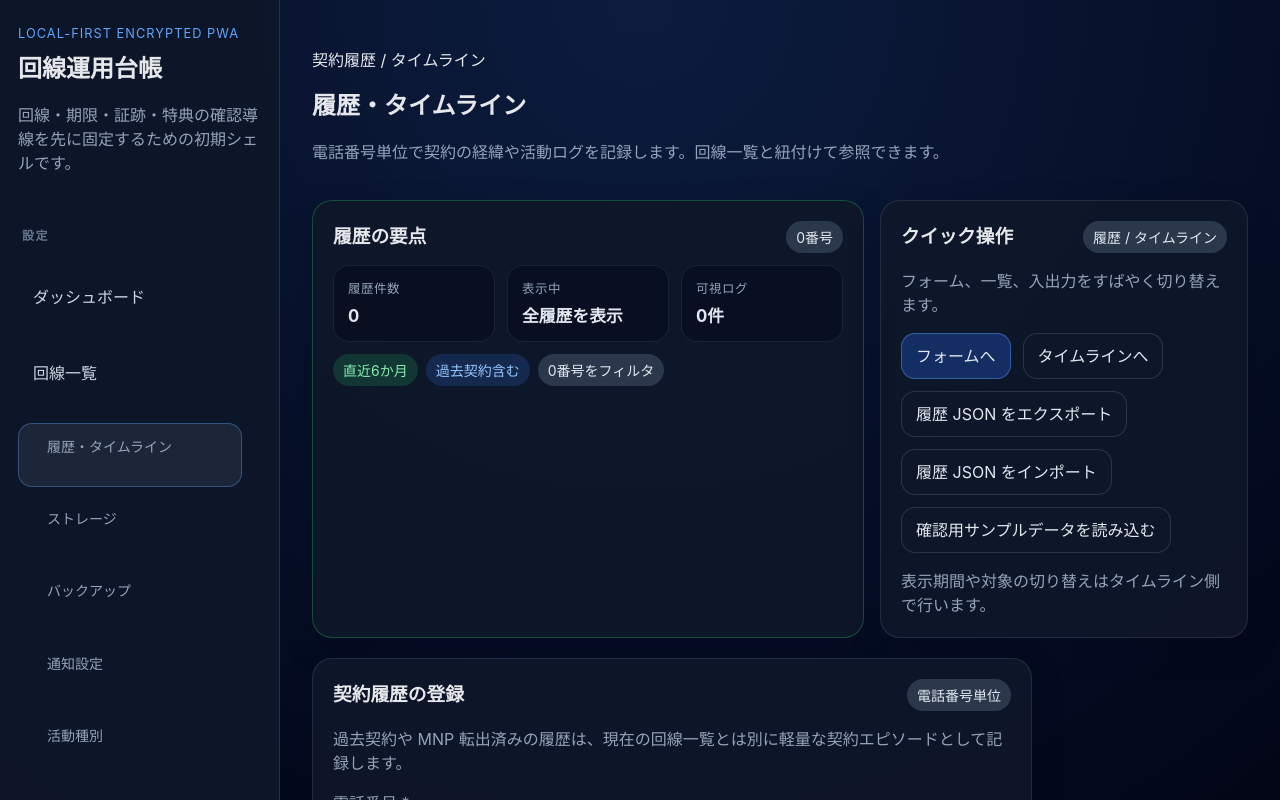
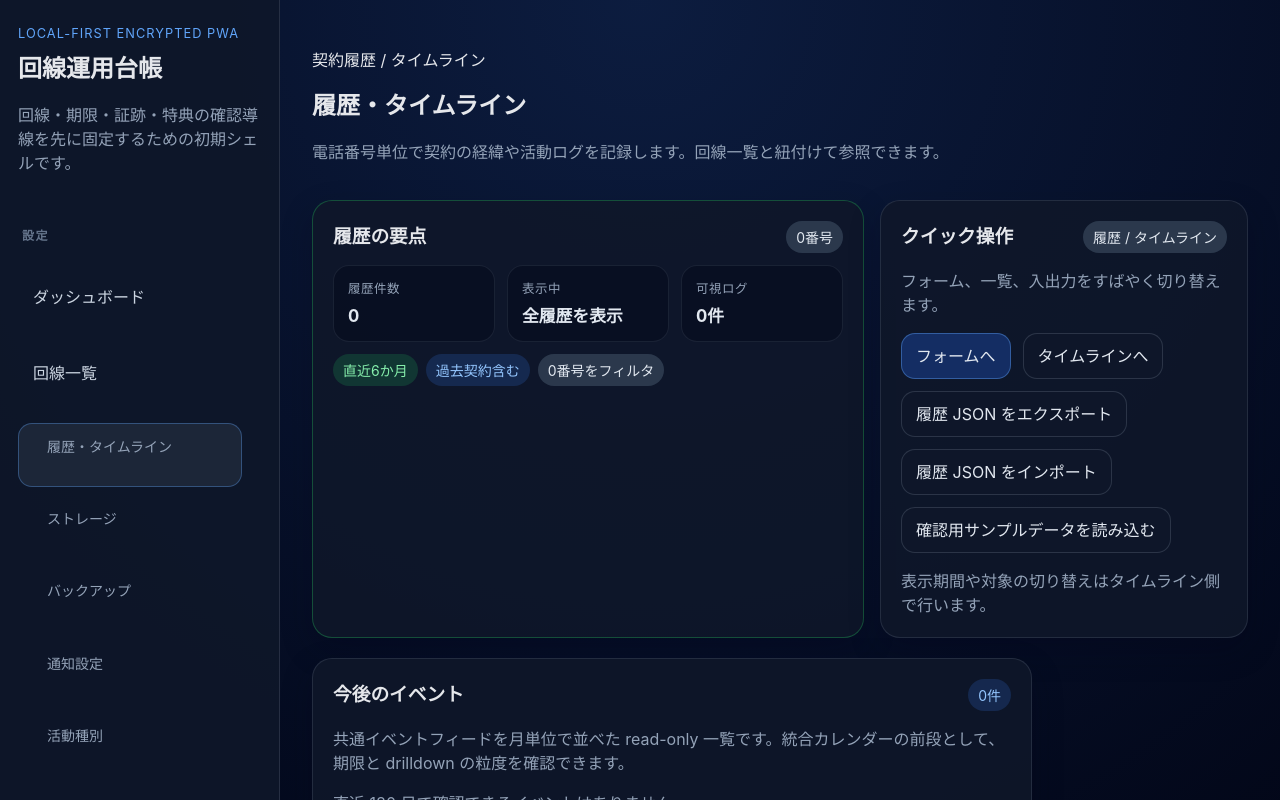
Before and after one commit to Driedsandwich/line-ops-ledger, a React (Vite) app: page /lines/history in a window 1280 px wide. Shown: the top 800 px of the page. Built offline with nearby package versions, Linux system fonts and the light colour scheme.

Commit message:
feat: add upcoming event list (#207)

```diff
--- a/src/lib/lineEvents.ts
+++ b/src/lib/lineEvents.ts
@@ -36,6 +36,7 @@ export type LineEvent = {
   phoneNumber: string;
   carrier: string;
   status: LineDraft['status'];
+  dueDateIso: string | null;
   dueDateLabel: string | null;
   to: string;
   ctaLabel: string;
@@ -47,6 +48,12 @@ export type LineEventGroup = {
   label: string;
   description: string;
   tone: 'danger' | 'warn' | 'info';
+  events: LineEvent[];
+};
+
+export type LineEventMonthGroup = {
+  monthKey: string;
+  monthLabel: string;
   events: LineEvent[];
 };
 
@@ -74,6 +81,26 @@ function formatDateLabel(value: Date): string {
     year: 'numeric',
     month: '2-digit',
     day: '2-digit',
+  }).format(value);
+}
+
+function formatDateIso(value: Date): string {
+  const year = value.getFullYear();
+  const month = String(value.getMonth() + 1).padStart(2, '0');
+  const day = String(value.getDate()).padStart(2, '0');
+  return `${year}-${month}-${day}`;
+}
+
+function formatMonthKey(value: Date): string {
+  const year = value.getFullYear();
+  const month = String(value.getMonth() + 1).padStart(2, '0');
+  return `${year}-${month}`;
+}
+
+function formatMonthLabel(value: Date): string {
+  return new Intl.DateTimeFormat('ja-JP', {
+    year: 'numeric',
+    month: 'long',
   }).format(value);
 }
 
@@ -223,6 +250,7 @@ export function buildLineEventFeed(
             phoneNumber: draft.phoneNumber,
             carrier: draft.carrier,
             status: draft.status,
+            dueDateIso: formatDateIso(safeExitDate),
             dueDateLabel: formatDateLabel(safeExitDate),
             to: `/lines?openDraft=${encodeURIComponent(draft.id)}`,
             ctaLabel: '回線を開く',
@@ -250,6 +278,7 @@ export function buildLineEventFeed(
             phoneNumber: draft.phoneNumber,
             carrier: draft.carrier,
             status: draft.status,
+            dueDateIso: formatDateIso(nextReviewDate),
             dueDateLabel: formatDateLabel(nextReviewDate),
             to: `/lines?openDraft=${encodeURIComponent(draft.id)}`,
             ctaLabel: '回線を開く',
@@ -277,6 +306,7 @@ export function buildLineEventFeed(
             phoneNumber: draft.phoneNumber,
             carrier: draft.carrier,
             status: draft.status,
+            dueDateIso: formatDateIso(endDate),
             dueDateLabel: formatDateLabel(endDate),
             to: `/lines?openDraft=${encodeURIComponent(draft.id)}`,
             ctaLabel: '回線を開く',
@@ -304,6 +334,7 @@ export function buildLineEventFeed(
             phoneNumber: draft.phoneNumber,
             carrier: draft.carrier,
             status: draft.status,
+            dueDateIso: formatDateIso(plannedDate),
             dueDateLabel: formatDateLabel(plannedDate),
             to: `/lines?openDraft=${encodeURIComponent(draft.id)}`,
             ctaLabel: '回線を開く',
@@ -331,6 +362,7 @@ export function buildLineEventFeed(
             phoneNumber: draft.phoneNumber,
             carrier: draft.carrier,
             status: draft.status,
+            dueDateIso: formatDateIso(expiryDate),
             dueDateLabel: formatDateLabel(expiryDate),
             to: `/lines?openDraft=${encodeURIComponent(draft.id)}`,
             ctaLabel: '回線を開く',
@@ -358,6 +390,7 @@ export function buildLineEventFeed(
             phoneNumber: draft.phoneNumber,
             carrier: draft.carrier,
             status: draft.status,
+            dueDateIso: formatDateIso(freeOptionDate),
             dueDateLabel: formatDateLabel(freeOptionDate),
             to: `/lines?openDraft=${encodeURIComponent(draft.id)}`,
             ctaLabel: '回線を開く',
@@ -394,6 +427,7 @@ export function buildLineEventFeed(
         phoneNumber: draft.phoneNumber,
         carrier: draft.carrier,
         status: draft.status,
+        dueDateIso: formatDateIso(deadlineDate),
         dueDateLabel: formatDateLabel(deadlineDate),
         to: `/lines?openDraft=${encodeURIComponent(draft.id)}&focusSection=benefits`,
         ctaLabel: '特典を確認',
@@ -426,6 +460,7 @@ export function buildLineEventFeed(
             phoneNumber: draft.phoneNumber,
             carrier: draft.carrier,
             status: draft.status,
+            dueDateIso: formatDateIso(debtClearDate),
             dueDateLabel: formatDateLabel(debtClearDate),
             to: `/lines?openDraft=${encodeURIComponent(draft.id)}&focusSection=fiber`,
             ctaLabel: '光回線詳細を開く',
@@ -469,6 +504,7 @@ export function buildLineEventFeed(
           phoneNumber: draft.phoneNumber,
           carrier: draft.carrier,
           status: draft.status,
+          dueDateIso: usageSummary.lastActivityDate ?? null,
           dueDateLabel: usageSummary.lastActivityDate ? formatDateLabel(parseReviewDate(usageSummary.lastActivityDate) ?? today) : null,
           to: target.route,
           ctaLabel: '不足種別を確認',
@@ -491,6 +527,7 @@ export function buildLineEventFeed(
           phoneNumber: draft.phoneNumber,
           carrier: draft.carrier,
           status: draft.status,
+          dueDateIso: null,
           dueDateLabel: null,
           to: draft.phoneNumber
             ? buildHistoryLink(draft.phoneNumber, 'inactiveLine')
@@ -516,6 +553,7 @@ export function buildLineEventFeed(
               phoneNumber: draft.phoneNumber,
               carrier: draft.carrier,
               status: draft.status,
+              dueDateIso: formatDateIso(latestActivityDateObj),
               dueDateLabel: formatDateLabel(latestActivityDateObj),
               to: draft.phoneNumber
                 ? buildHistoryLink(draft.phoneNumber, 'inactiveLine')
@@ -601,3 +639,72 @@ export function groupLineEventsBySeverity(events: LineEvent[]): LineEventGroup[]
 
   return groups;
 }
+
+function getEventDueDate(event: LineEvent): Date | null {
+  if (!event.dueDateIso) {
+    return null;
+  }
+
+  return parseReviewDate(event.dueDateIso);
+}
+
+export function groupLineEventsByMonth(
+  events: LineEvent[],
+  today: Date = new Date(),
+  options: { lookaheadDays?: number; overdueDays?: number } = {},
+): LineEventMonthGroup[] {
+  const lookaheadDays = options.lookaheadDays ?? 180;
+  const overdueDays = options.overdueDays ?? 30;
+
+  const lowerBound = startOfDay(today);
+  lowerBound.setDate(lowerBound.getDate() - overdueDays);
+
+  const upperBound = startOfDay(today);
+  upperBound.setDate(upperBound.getDate() + lookaheadDays);
+
+  const severityRank: Record<EventSeverity, number> = {
+    critical: 0,
+    warning: 1,
+    watch: 2,
+  };
+
+  const datedEvents = events
+    .map((event) => ({ event, dueDate: getEventDueDate(event) }))
+    .filter((item): item is { event: LineEvent; dueDate: Date } => item.dueDate != null)
+    .filter(({ dueDate }) => dueDate >= lowerBound && dueDate <= upperBound)
+    .sort((a, b) => {
+      const dueDateDiff = a.dueDate.getTime() - b.dueDate.getTime();
+      if (dueDateDiff !== 0) {
+        return dueDateDiff;
+      }
+
+      const severityDiff = severityRank[a.event.severity] - severityRank[b.event.severity];
+      if (severityDiff !== 0) {
+        return severityDiff;
+      }
+
+      if (a.event.draftName !== b.event.draftName) {
+        return a.event.draftName.localeCompare(b.event.draftName, 'ja');
+      }
+
+      return a.event.title.localeCompare(b.event.title, 'ja');
+    });
+
+  const grouped = new Map<string, LineEventMonthGroup>();
+  for (const item of datedEvents) {
+    const monthKey = formatMonthKey(item.dueDate);
+    const existing = grouped.get(monthKey);
+    if (existing) {
+      existing.events.push(item.event);
+      continue;
+    }
+
+    grouped.set(monthKey, {
+      monthKey,
+      monthLabel: formatMonthLabel(item.dueDate),
+      events: [item.event],
+    });
+  }
+
+  return Array.from(grouped.values());
+}
--- a/src/pages/HistoryPage.tsx
+++ b/src/pages/HistoryPage.tsx
@@ -1,7 +1,7 @@
 import { Fragment, useEffect, useMemo, useRef, useState } from 'react';
 import { Link, useSearchParams } from 'react-router-dom';
 import { lineDraftStore, normalizePhoneNumber, type LineDraft } from '../lib/lineDrafts';
-import { buildLineEventFeed, type LineEvent } from '../lib/lineEvents';
+import { buildLineEventFeed, groupLineEventsByMonth, type LineEvent, type LineEventMonthGroup } from '../lib/lineEvents';
 import {
   createLineHistoryEntry,
   lineHistoryStore,
@@ -607,6 +607,16 @@ function formatDate(value: string): string {
   return new Intl.DateTimeFormat('ja-JP', { year: 'numeric', month: '2-digit', day: '2-digit' }).format(date);
 }
 
+function formatDaysUntilLabel(daysUntil: number): string {
+  if (daysUntil < 0) {
+    return `${Math.abs(daysUntil)}日超過`;
+  }
+  if (daysUntil === 0) {
+    return '今日';
+  }
+  return `あと${daysUntil}日`;
+}
+
 function calculateContractDurationDays(contractStartDate: string, contractEndDate: string): number | null {
   const start = parseDate(contractStartDate);
   const end = parseDate(contractEndDate);
@@ -796,6 +806,10 @@ export function HistoryPage(): JSX.Element {
 
     return lineEvents.filter((event) => event.draftId === quickActivityDraft.id).slice(0, 3);
   }, [lineEvents, quickActivityDraft]);
+  const upcomingEventGroups = useMemo<LineEventMonthGroup[]>(
+    () => groupLineEventsByMonth(lineEvents, today, { lookaheadDays: 180, overdueDays: 30 }),
+    [lineEvents, today],
+  );
   const activityDateQuickPicks = useMemo(
     () => getActivityDateQuickPicks(todayDateString, lineHistoryForm.contractStartDate, matchingHistorySuggestion?.latestActivityDate ?? ''),
     [lineHistoryForm.contractStartDate, matchingHistorySuggestion?.latestActivityDate, todayDateString],
@@ -1495,6 +1509,67 @@ export function HistoryPage(): JSX.Element {
             </div>
           ) : null}
           <p className="muted" style={{ marginBottom: 0 }}>表示期間や対象の切り替えはタイムライン側で行います。</p>
+        </article>
+      </section>
+
+      <section className="card-grid card-grid--single">
+        <article className="card">
+          <div className="card__header">
+            <h3>今後のイベント</h3>
+            <span className="badge badge--info">
+              {upcomingEventGroups.reduce((total, group) => total + group.events.length, 0)}件
+            </span>
+          </div>
+          <p className="muted">
+            共通イベントフィードを月単位で並べた read-only 一覧です。統合カレンダーの前段として、期限と drilldown の粒度を確認できます。
+          </p>
+          {upcomingEventGroups.length === 0 ? (
+            <p className="muted">直近 180 日で確認できるイベントはありません。</p>
+          ) : (
+            <div className="stack" style={{ gap: '12px' }}>
+              {upcomingEventGroups.map((group) => (
+                <section key={group.monthKey} className="detail-panel history-event-group">
+                  <div className="card__header">
+                    <h4 style={{ margin: 0 }}>{group.monthLabel}</h4>
+                    <span className="badge">{group.events.length}件</span>
+                  </div>
+                  <ul className="dashboard-event-list">
+                    {group.events.map((event) => {
+                      const severityTone = event.severity === 'critical' ? 'danger' : event.severity === 'warning' ? 'warn' : 'info';
+                      const dueDate = event.dueDateIso ? new Date(`${event.dueDateIso}T00:00:00`) : null;
+                      const daysUntil = dueDate ? diffInDays(startOfDay(today), startOfDay(dueDate)) : null;
+
+                      return (
+                        <li key={event.id} className={`dashboard-event-row dashboard-event-row--${event.severity}`}>
+                          <div className="dashboard-event-row__main">
+                            <div className="dashboard-event-row__title-row">
+                              <strong>{event.title}</strong>
+                              <span className={`badge badge--${severityTone}`}>
+                                {daysUntil == null ? '日付未設定' : formatDaysUntilLabel(daysUntil)}
+                              </span>
+                            </div>
+                            <span className="dashboard-event-row__summary">{event.summary}</span>
+                            <p className="dashboard-event-row__detail">{event.detail}</p>
+                            <div className="badge-row">
+                              {event.dueDateLabel ? <span className="badge badge--info">{event.dueDateLabel}</span> : null}
+                              {event.meta.map((metaItem) => (
+                                <span key={`${event.id}-${metaItem}`} className="badge">{metaItem}</span>
+                              ))}
+                            </div>
+                          </div>
+                          <div className="button-row button-row--tight">
+                            <Link className="button button--sm" to={event.to}>
+                              {event.ctaLabel}
+                            </Link>
+                          </div>
+                        </li>
+                      );
+                    })}
+                  </ul>
+                </section>
+              ))}
+            </div>
+          )}
         </article>
       </section>
 
```
Also changed, not shown: 3 other files (tests, documents, lock files or other folders).
